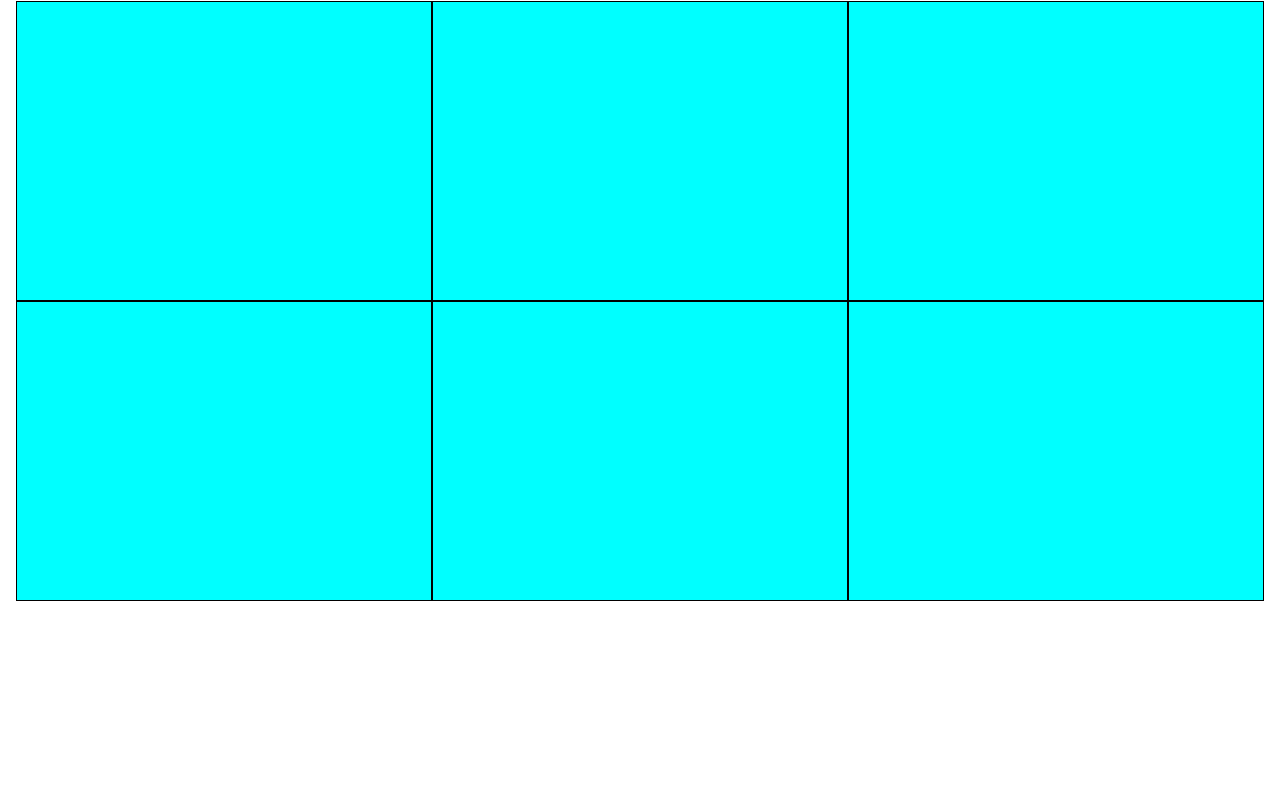
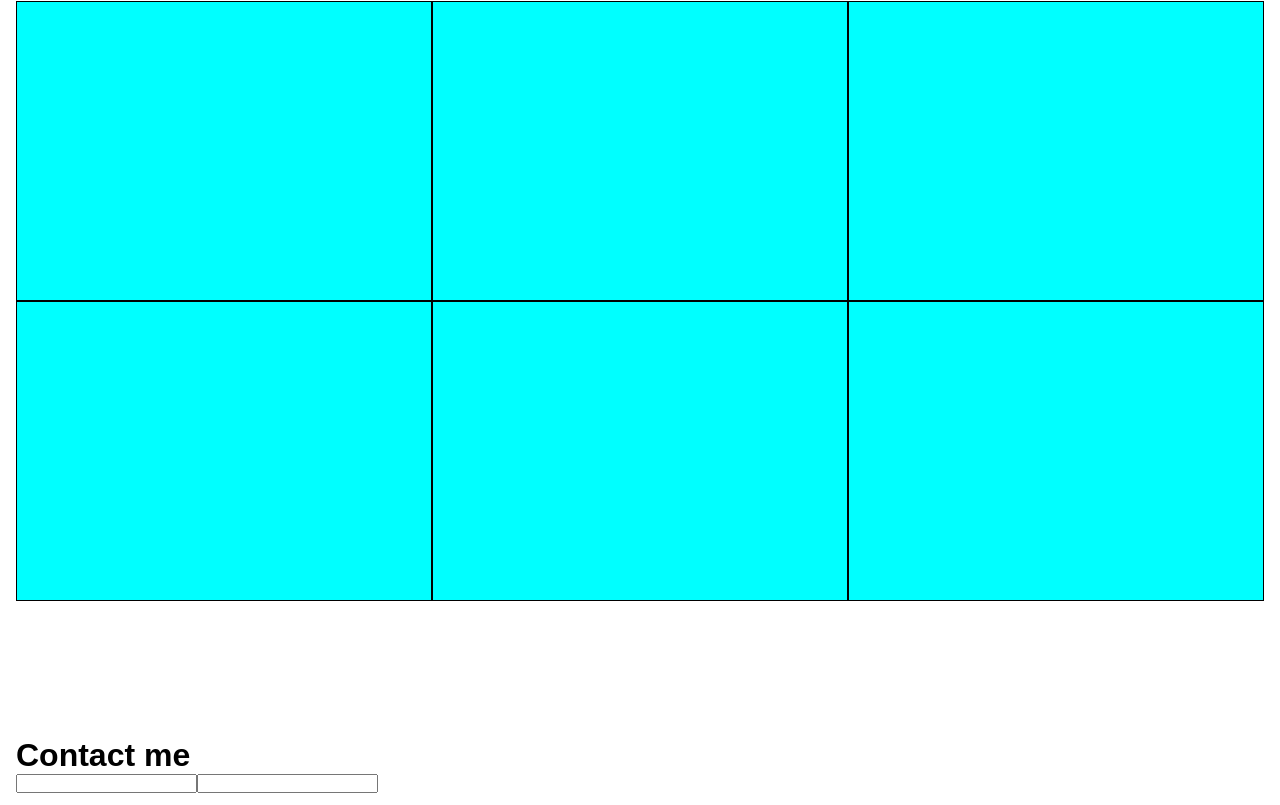
Before and after one commit to Snackonevil/react-portfolio, a React (Create React App) app: page / in a window 1280 px wide. Shown: the part 1679-2484 px from the top of the page. Before the commit the page ends 2400 px from the top, so only its background shows below. Built offline with nearby package versions, Linux system fonts and the light colour scheme; a web font is replaced by a local one.

Commit message:
base contact form

```diff
--- /dev/null
+++ b/src/components/ContactForm.jsx
@@ -0,0 +1,25 @@
+import { useState } from 'react';
+
+export default function ContactForm() {
+  const [senderName, setSenderName] = useState('');
+  const [messageBody, setMessageBody] = useState('');
+
+  return (
+    <form>
+      <input
+        type="text"
+        name="name"
+        onChange={e => {
+          setSenderName(e.target.value);
+        }}
+      />
+      <input
+        type="text"
+        name="body"
+        onChange={e => {
+          setMessageBody(e.target.value);
+        }}
+      />
+    </form>
+  );
+}
--- a/src/components/Showcase.jsx
+++ b/src/components/Showcase.jsx
@@ -1,14 +1,14 @@
-import { motion } from "framer-motion";
+import { motion } from 'framer-motion';
 
 export default function Showcase() {
-    const nameString = "KEVIN LACSON";
+  const nameString = 'KEVIN LACSON';
 
   const nameVariant = {
     hidden: { opacity: 0 },
     visible: {
       opacity: 1,
       transition: {
-                when: "beforeChildren",
+        when: 'beforeChildren',
         delay: 0.3,
         staggerChildren: 0.08,
       },
@@ -33,20 +33,17 @@ export default function Showcase() {
               initial="hidden"
               animate="visible"
             >
-                            {nameString.split("").map((char, index) => {
+              {nameString.split('').map((char, index) => {
                 return (
-                                    <motion.span
-                                        variants={letterVariant}
-                                        key={index}
-                                    >
+                  <motion.span variants={letterVariant} key={index}>
                     {char}
                   </motion.span>
                 );
               })}
             </motion.h1>
             <motion.div
-                            initial={{ opacity: 0, y: 50 }}
-                            animate={{ opacity: 1 }}
+              initial={{ opacity: 0, y: 50, scale: 0.5 }}
+              animate={{ opacity: 1, scale: 1 }}
               transition={{ delay: 0.75, duration: 1 }}
               style={{
                 width: `100%`,
--- a/src/pages/Contact.jsx
+++ b/src/pages/Contact.jsx
@@ -1,15 +1,16 @@
-import { useLocation } from "react-router-dom";
-import Navbar from "../components/Navbar";
+import { useLocation } from 'react-router-dom';
+import Navbar from '../components/Navbar';
+import ContactForm from '../components/ContactForm';
 
 export default function Contact() {
-    const location = useLocation();
-    return (
-        <>
-            {location.pathname === "/contact" ? (
-                <Navbar navbarOpacity={1} />
-            ) : (
-                ""
-            )}
-        </>
-    );
+  const location = useLocation();
+  return (
+    <>
+      {location.pathname === '/contact' ? <Navbar navbarOpacity={1} /> : ''}
+      <div className="container">
+        <h1>Contact me</h1>
+        <ContactForm />
+      </div>
+    </>
+  );
 }
--- a/src/pages/Home.jsx
+++ b/src/pages/Home.jsx
@@ -1,8 +1,9 @@
-import { useState, useEffect } from "react";
-import Navbar from "../components/Navbar";
-import Showcase from "../components/Showcase";
-import About from "./About";
-import Work from "./Work";
+import { useState, useEffect } from 'react';
+import Navbar from '../components/Navbar';
+import Showcase from '../components/Showcase';
+import About from './About';
+import Work from './Work';
+import Contact from './Contact';
 
 export default function Home() {
   const [navbarOpacity, setNavbarOpacity] = useState(0);
@@ -12,19 +13,16 @@ export default function Home() {
     setNavbarOpacity(opacity);
   };
   useEffect(() => {
-        window.addEventListener("scroll", handleScroll);
+    window.addEventListener('scroll', handleScroll);
   }, []);
 
   return (
     <>
-            {navbarOpacity === 0 ? (
-                ""
-            ) : (
-                <Navbar navbarOpacity={navbarOpacity} />
-            )}
+      {navbarOpacity === 0 ? '' : <Navbar navbarOpacity={navbarOpacity} />}
       <Showcase />
       <About />
       <Work />
+      <Contact />
     </>
   );
 }
```
Also changed, not shown: src/App.js (+7 -7 lines), 1 other file (tests, documents, lock files or other folders). Lines whose indentation alone changed are shown as unchanged.
